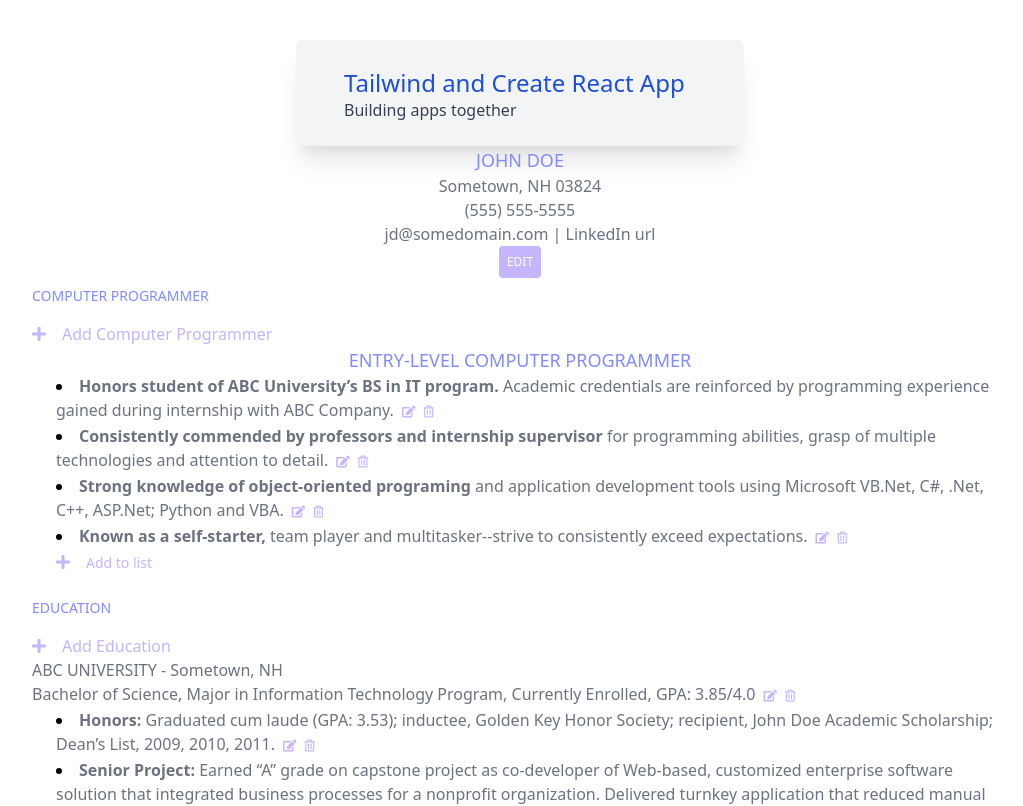
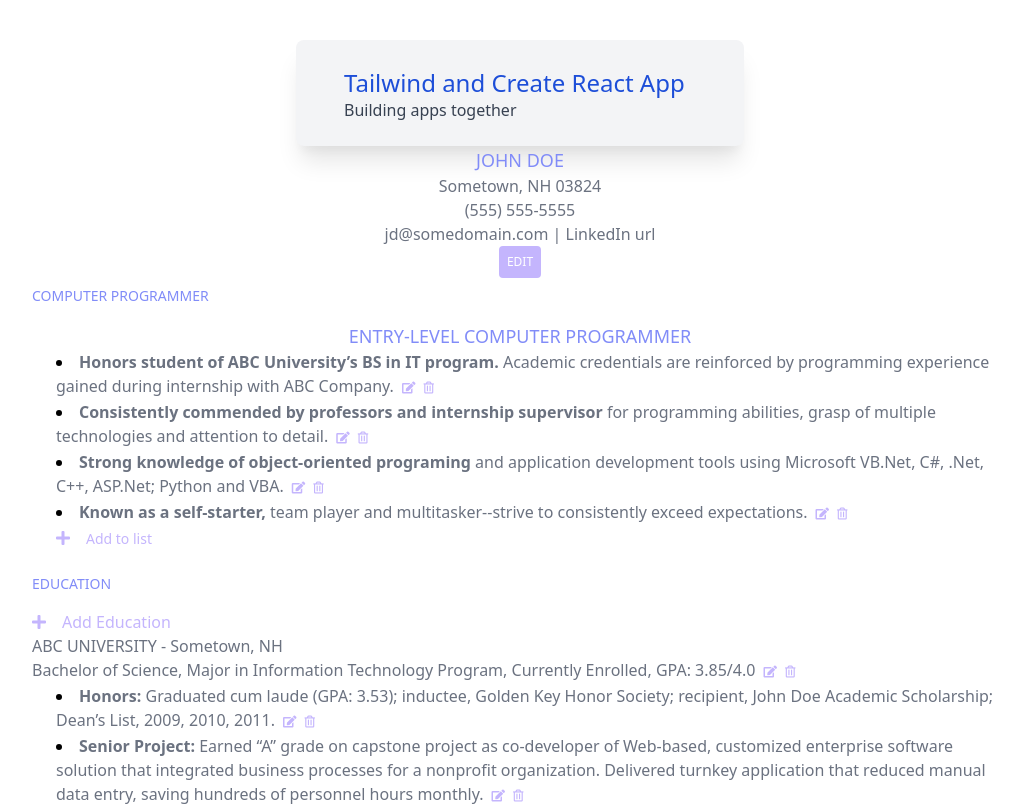
Before and after one commit to Mikey-Esteban/cv-project-app, a React (Create React App) app: page / in a window 1280 px wide. Shown: the top 806 px of the page, without its empty margins (120-1143 px from the left). Built offline with nearby package versions, Linux system fonts and the light colour scheme.

Commit message:
fixed intro section

```diff
--- a/src/App.js
+++ b/src/App.js
@@ -5,10 +5,10 @@ import PersonalInfo from './components/PersonalInfo'
 import SectionInfo from './components/SectionInfo'
 import SectionInfoBackup from './components/SectionInfoBackup'
 import TechStack from './components/TechStack'
-import { workTitle, workHeaderTitle, workListData } from './components/data/workData'
+import { workTitle, workHeaderTitle, workListData } from './components/data/workDataBackup'
 import { eduTitle, eduHeaderData , eduListData} from './components/data/educationDataBackup'
 import { internTitle, internHeaderData, internListData } from './components/data/internshipDataBackup'
-import { techTitle, techHeaderData, techListData } from './components/data/techStackDataBackup'
+import { techTitle, techListData } from './components/data/techStackDataBackup'
 
 
 function App() {
@@ -17,7 +17,7 @@ function App() {
     <div className="App">
       <TailwindHW />
       <PersonalInfo />
-      <SectionInfo title={workTitle} headerTitle={workHeaderTitle} listData={workListData} />
+      <TechStack title={workTitle} headerTitle={workHeaderTitle} listData={workListData} />
       <SectionInfoBackup title={eduTitle} headerData={eduHeaderData} listData={eduListData} />
       <SectionInfoBackup title={internTitle} headerData={internHeaderData} listData={internListData} />
       <TechStack title={techTitle} listData={techListData}/>
--- a/src/components/SectionInfoBackup.js
+++ b/src/components/SectionInfoBackup.js
@@ -98,8 +98,6 @@ class SectionInfoBackup extends Component {
 
         { viewHeaderForm && <EditableFormBackup handleSubmission={this.handleHeaderSubmission} />}
 
-        { headerTitle && <h1 className='text-center title'>{headerTitle}</h1> }
-
         { headerData &&
           headerData.map(obj => {
             return (
--- a/src/components/TechStack.js
+++ b/src/components/TechStack.js
@@ -10,6 +10,7 @@ class TechStack extends Component {
 
     this.state = {
       title: props.title,
+      headerTitle: props.headerTitle,
       list: props.listData,
       viewForm: false
     }
@@ -38,10 +39,13 @@ class TechStack extends Component {
 
 
   render() {
-    const { title, list } = this.state;
+    const { title, headerTitle, list } = this.state;
     return (
       <div className="container px-6 mx-auto max-w-screen-lg mb-6">
         <h2 className="header-title mb-4">{title}</h2>
+
+        { headerTitle && <h1 className='text-center title'>{headerTitle}</h1> }
+
         <ul className='list-disc list-inside pl-6'>
         {
            list.map(item => <EditableLI key={item.id} id={item.id} title={item.title} description={item.details} />)
--- a/src/components/data/techStackDataBackup.js
+++ b/src/components/data/techStackDataBackup.js
@@ -25,10 +25,4 @@ const techListData = [
   }
 ]
 
-const techHeaderData = [
-  {
-    list: techListData
-  }
-]
-
-export { techTitle, techHeaderData, techListData }
+export { techTitle, techListData }
--- /dev/null
+++ b/src/components/data/workDataBackup.js
@@ -0,0 +1,33 @@
+import { v4 as uuid } from 'uuid';
+
+const workTitle = 'Computer Programmer'
+
+const workHeaderTitle = 'entry-level computer programmer';
+
+const workListData = [
+  {
+    id: uuid(),
+    title: 'Honors student of ABC University’s BS in IT program.',
+    details: 'Academic credentials are reinforced by programming experience gained during internship with ABC Company.'
+  },
+  {
+    id: uuid(),
+    title: 'Consistently commended by professors and internship supervisor',
+    details: 'for programming abilities, grasp of multiple technologies and attention to detail.'
+  },
+  {
+    id: uuid(),
+    title: 'Strong knowledge of object-oriented programing',
+    details: 'and application development tools using Microsoft VB.Net, C#, .Net, C++, ASP.Net; Python and VBA.'
+  },
+  {
+    id: uuid(),
+    title: 'Known as a self-starter,',
+    details: 'team player and multitasker--strive to consistently exceed expectations.'
+  }
+]
+
+
+
+
+export { workTitle, workHeaderTitle, workListData }
```
Also changed, not shown: 1 other file (tests, documents, lock files or other folders).
